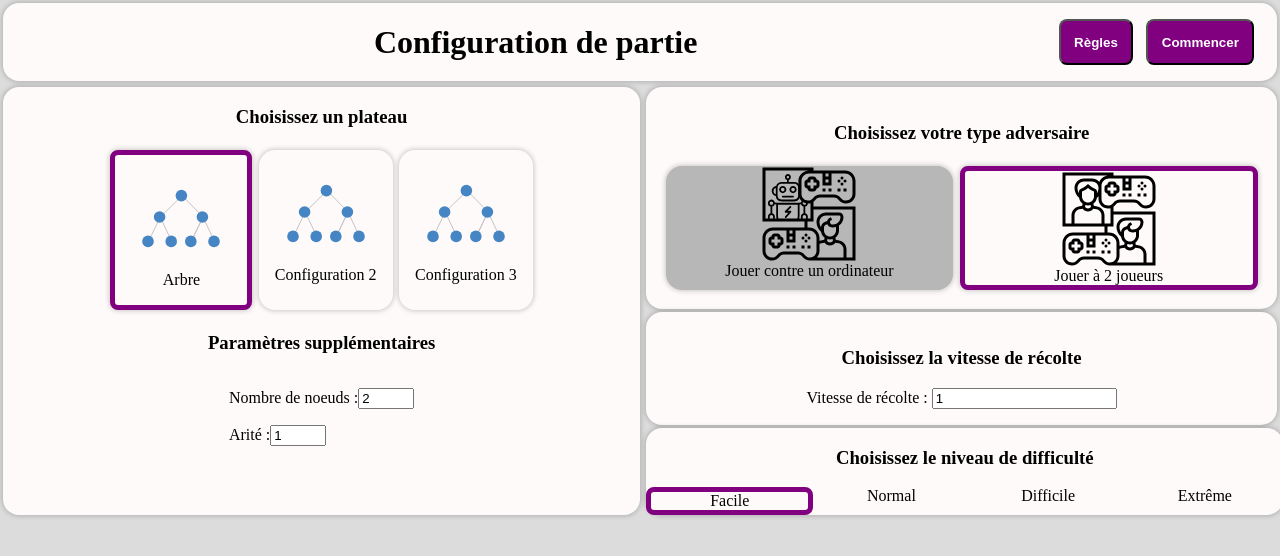
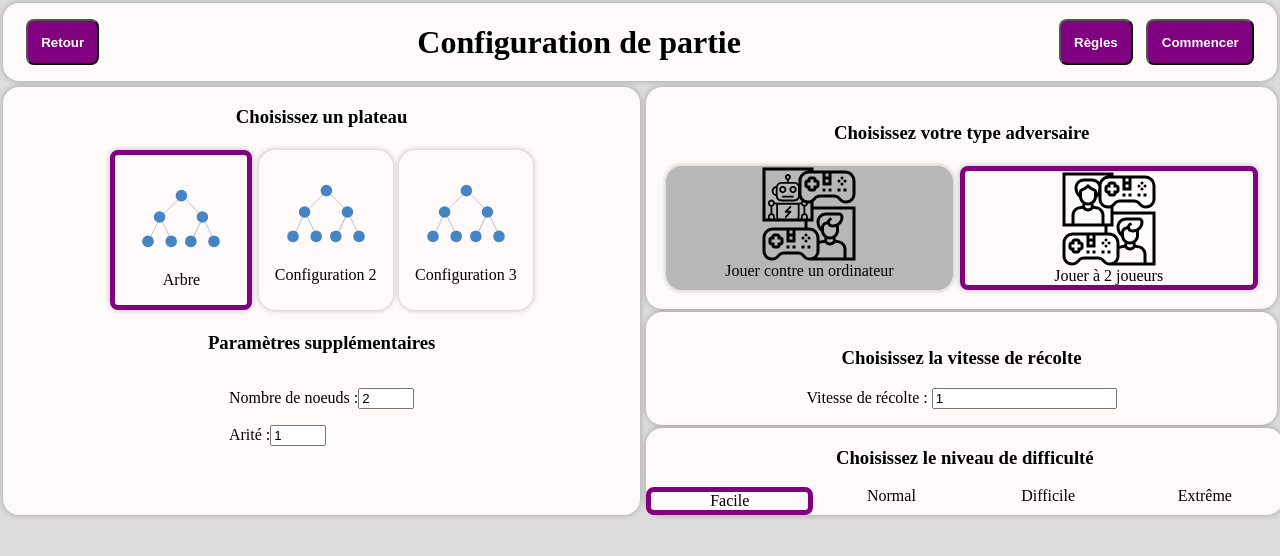
Before and after one commit to CodeComposerUser/Terra-Numerica-WebSurfeur, an Angular app in the folder WebSurfeur/: page /configuration in a window 1280 px wide. Shown: the top 556 px of the page. Built offline with nearby package versions, Linux system fonts and the light colour scheme.

Commit message:
#2 Ajout d'un bouton de retour sur le menu de configuration

```diff
--- a/WebSurfeur/src/app/components/configuration-menu/configuration-menu.component.html
+++ b/WebSurfeur/src/app/components/configuration-menu/configuration-menu.component.html
@@ -1,6 +1,9 @@
 <!-- <p>configuration-menu works!</p> -->
 <div class="configuration">
     <div class="header card">
+        <div class="btns">
+            <button (click)="goBack()">Retour</button>
+        </div>
         <h1>Configuration de partie</h1>
         <div class="btns">
             <button (click)="displayRules()">Règles</button>
--- a/WebSurfeur/src/app/components/configuration-menu/configuration-menu.component.ts
+++ b/WebSurfeur/src/app/components/configuration-menu/configuration-menu.component.ts
@@ -55,6 +55,10 @@ export class ConfigurationMenuComponent implements OnInit {
 
   displayRules() {
     this.gameService.displayRules()
+  }
+
+  goBack() {
+    this.router.navigate(['/game-mode-selection'])
   }
 
   /* Functions for board configuration selection */
```
